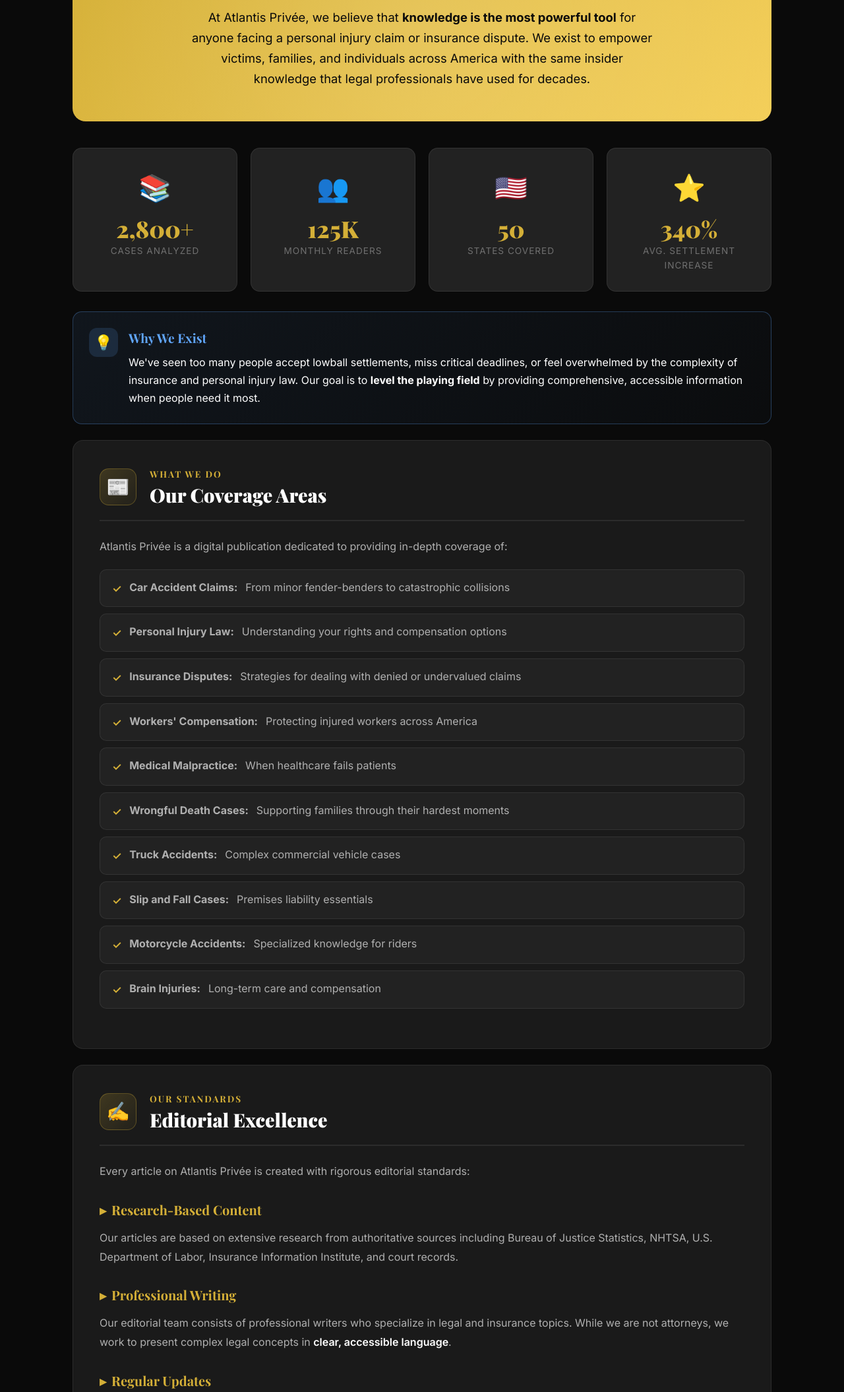
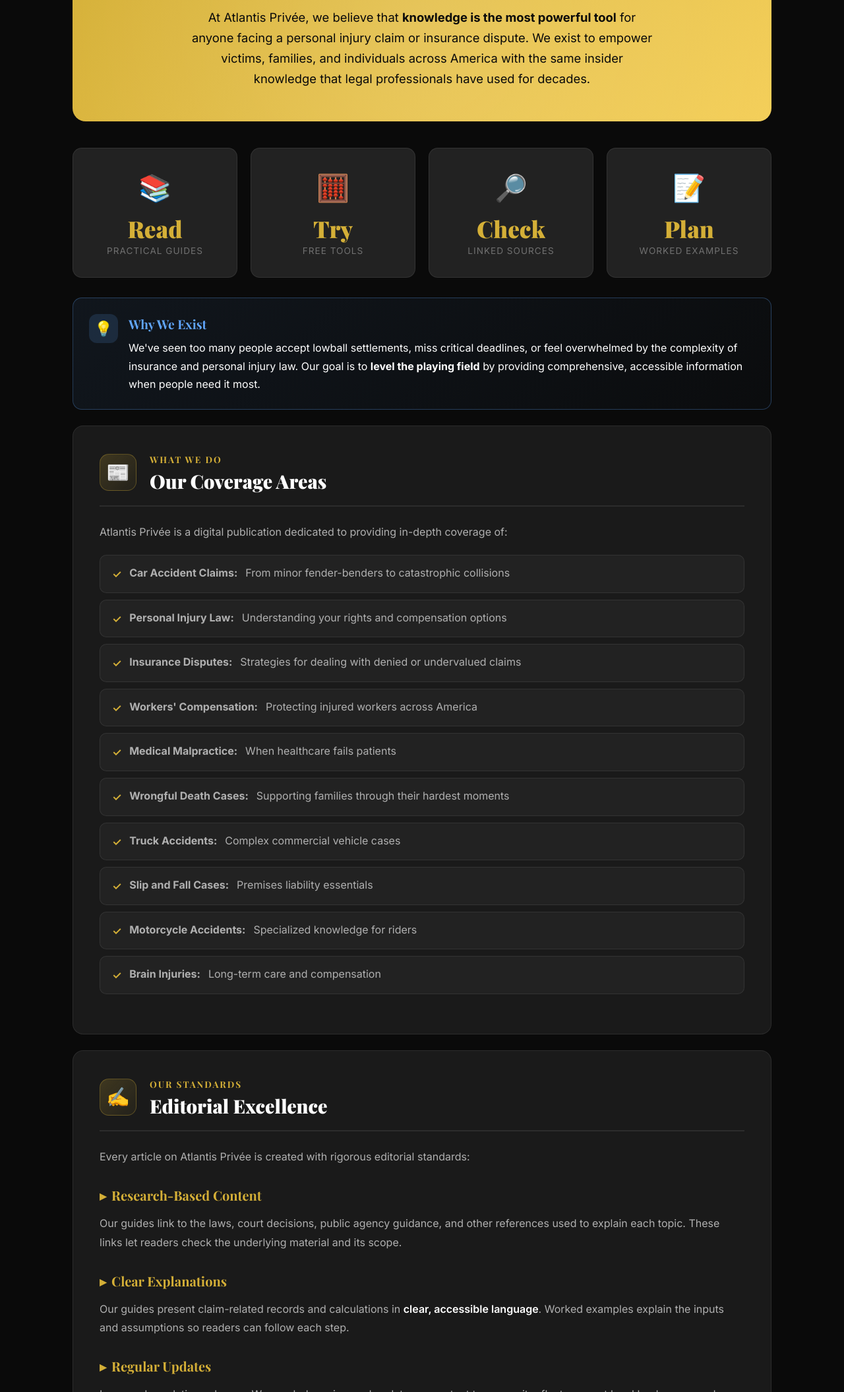
Before and after one commit to AtlantisPrivee/atlantis-privee, a plain HTML site: page about.html in a window 1280 px wide. Shown: the part 690-2800 px from the top of the page at 66% size. Drawn offline with nearby package versions, Linux system fonts and the light colour scheme.

Commit message:
Replace unsupported website statistics with factual feature cards
Update the homepage and About page with guides, tools, sources and worked examples. Remove unverified audience, outcome, coverage and team claims and update the two sitemap modification dates.

```diff
--- a/about.html
+++ b/about.html
@@ -47,7 +47,7 @@
             <p class="legal-hero-subtitle">The premier digital publication empowering Americans with knowledge on personal injury law and insurance claims.</p>
             <div class="legal-hero-badge">
                 <span class="dot"></span>
-                Founded 2026 · United States
+                Personal Injury · Insurance Claims
             </div>
         </div>
     </section>
@@ -63,23 +63,23 @@
             <div class="about-stats">
                 <div class="about-stat">
                     <span class="about-stat-icon">📚</span>
-                    <div class="about-stat-value">2,800+</div>
-                    <div class="about-stat-label">Cases Analyzed</div>
+                    <div class="about-stat-value">Read</div>
+                    <div class="about-stat-label">Practical Guides</div>
                 </div>
                 <div class="about-stat">
-                    <span class="about-stat-icon">👥</span>
-                    <div class="about-stat-value">125K</div>
-                    <div class="about-stat-label">Monthly Readers</div>
+                    <span class="about-stat-icon">🧮</span>
+                    <div class="about-stat-value">Try</div>
+                    <div class="about-stat-label">Free Tools</div>
                 </div>
                 <div class="about-stat">
-                    <span class="about-stat-icon">🇺🇸</span>
-                    <div class="about-stat-value">50</div>
-                    <div class="about-stat-label">States Covered</div>
+                    <span class="about-stat-icon">🔎</span>
+                    <div class="about-stat-value">Check</div>
+                    <div class="about-stat-label">Linked Sources</div>
                 </div>
                 <div class="about-stat">
-                    <span class="about-stat-icon">⭐</span>
-                    <div class="about-stat-value">340%</div>
-                    <div class="about-stat-label">Avg. Settlement Increase</div>
+                    <span class="about-stat-icon">📝</span>
+                    <div class="about-stat-value">Plan</div>
+                    <div class="about-stat-label">Worked Examples</div>
                 </div>
             </div>
 
@@ -125,10 +125,10 @@
                 <p>Every article on Atlantis Privée is created with rigorous editorial standards:</p>
 
                 <h3>Research-Based Content</h3>
-                <p>Our articles are based on extensive research from authoritative sources including Bureau of Justice Statistics, NHTSA, U.S. Department of Labor, Insurance Information Institute, and court records.</p>
+                <p>Our guides link to the laws, court decisions, public agency guidance, and other references used to explain each topic. These links let readers check the underlying material and its scope.</p>
 
-                <h3>Professional Writing</h3>
-                <p>Our editorial team consists of professional writers who specialize in legal and insurance topics. While we are not attorneys, we work to present complex legal concepts in <strong>clear, accessible language</strong>.</p>
+                <h3>Clear Explanations</h3>
+                <p>Our guides present claim-related records and calculations in <strong>clear, accessible language</strong>. Worked examples explain the inputs and assumptions so readers can follow each step.</p>
 
                 <h3>Regular Updates</h3>
                 <p>Laws and regulations change. We regularly review and update our content to ensure it reflects current legal landscapes and industry practices.</p>
--- a/sitemap.xml
+++ b/sitemap.xml
@@ -2,7 +2,7 @@
 <urlset xmlns="http://www.sitemaps.org/schemas/sitemap/0.9">
   <url>
     <loc>https://atlantisprivee.com/</loc>
-    <lastmod>2026-11-10</lastmod>
+    <lastmod>2026-11-15</lastmod>
     <changefreq>daily</changefreq>
     <priority>1.0</priority>
   </url>
@@ -797,7 +797,7 @@
   </url>
   <url>
     <loc>https://atlantisprivee.com/about</loc>
-    <lastmod>2026-07-05</lastmod>
+    <lastmod>2026-11-15</lastmod>
     <changefreq>monthly</changefreq>
     <priority>0.7</priority>
   </url>
```
Also changed, not shown: index.html (+12 -12 lines).
